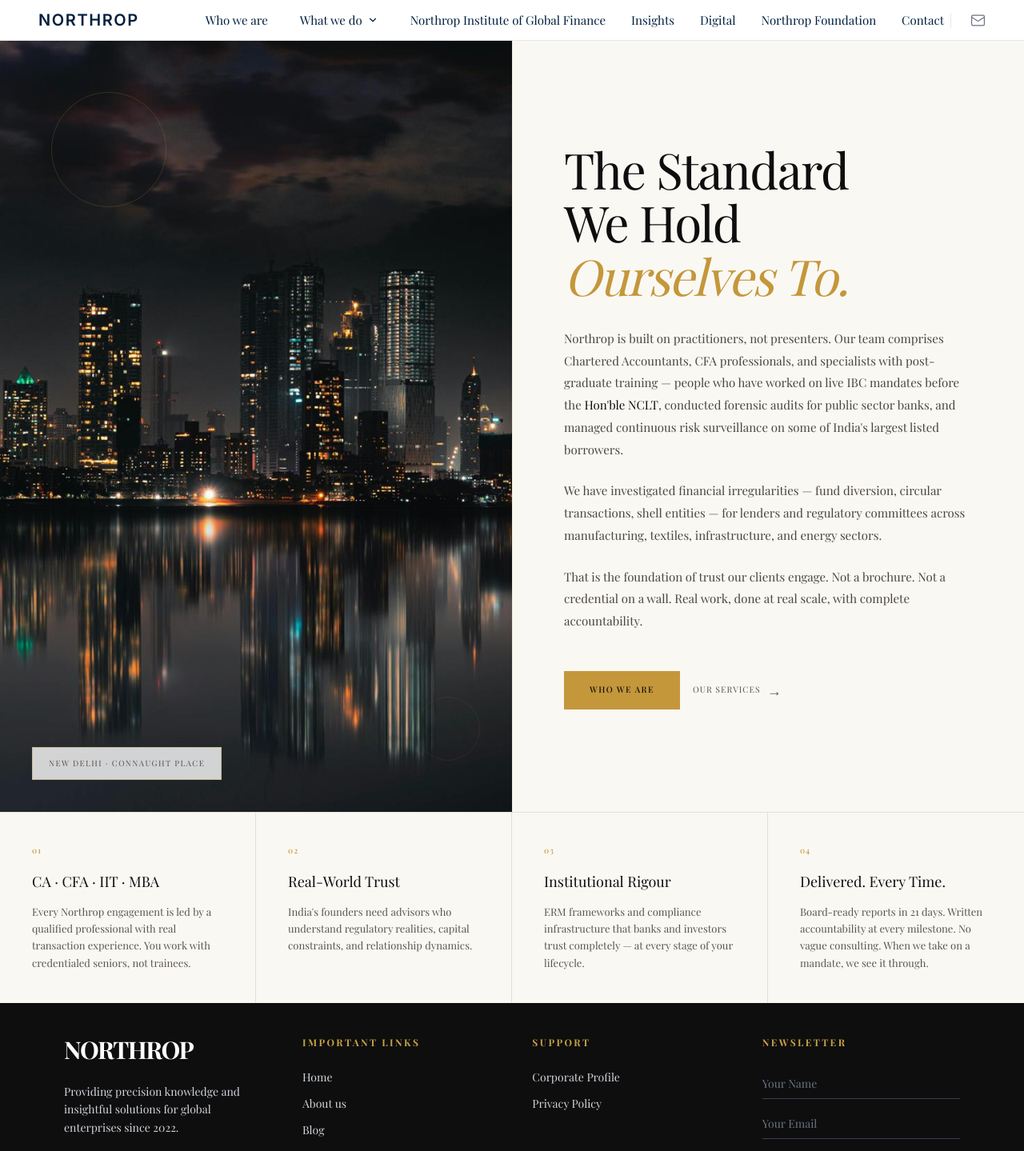
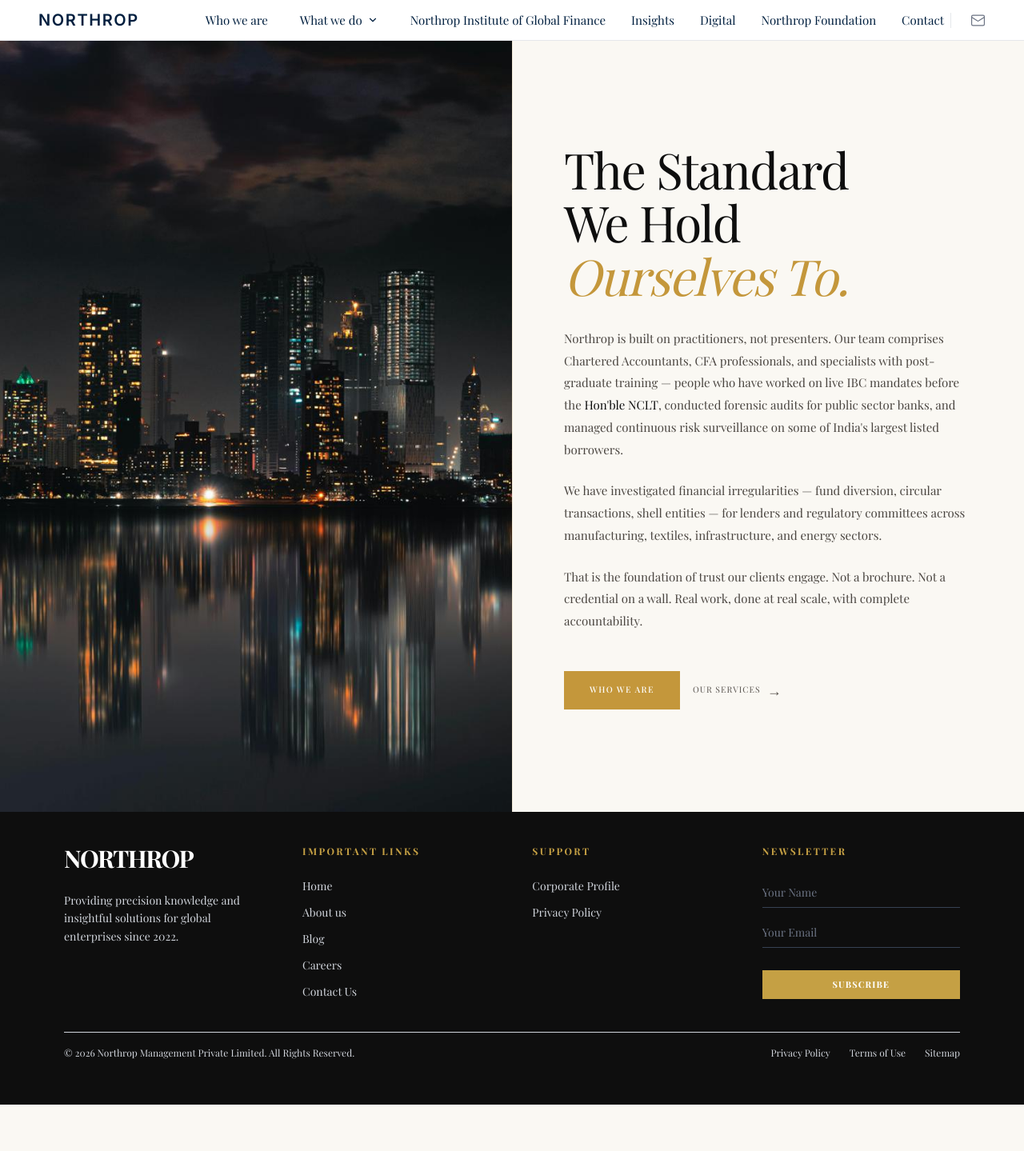
Before and after one commit to amireality/northrop-india, a React (Vite) app: page /about in a window 1280 px wide. Shown: the top 1439 px of the page at 80% size. After the commit the page ends 1381 px from the top, so only its background shows below. Built offline with nearby package versions, Linux system fonts and the light colour scheme; a web font is replaced by a local one.

Commit message:
fixed changes

```diff
--- a/src/components/home/About.jsx
+++ b/src/components/home/About.jsx
@@ -42,27 +42,25 @@ export default function About() {
     <section id="about" className="bg-[#FAF8F3] overflow-hidden">
 
       {/* MAIN GRID — Left Image / Right Text */}
-      <div className="grid grid-cols-1 lg:grid-cols-2 min-h-[90vh]">
+      <div className="grid grid-cols-1 lg:grid-cols-2 min-h-[60vh]">
 
         {/* LEFT — Image */}
-        <div ref={addToRefs} className="relative overflow-hidden min-h-[500px] opacity-0 translate-y-10 transition-all duration-1000">
+        <div ref={addToRefs} className="relative overflow-hidden min-h-[400px] opacity-0 translate-y-10 transition-all duration-1000">
           <div
             className="absolute inset-0 bg-cover bg-center"
             style={{ backgroundImage: "url('/homepageimg/about.jpeg')" }}
           ></div>
 
 
-             {/* OVERLAY */}
-        {/* <div className="absolute inset-0 bg-gradient-to-r from-[#141414] via-[#141414]/80 to-transparent"></div> */}
+          {/* OVERLAY */}
+          {/* <div className="absolute inset-0 bg-gradient-to-r from-[#141414] via-[#141414]/80 to-transparent"></div> */}
 
-          {/* Decorative circles */}
-          <div className="absolute top-16 left-16 w-36 h-36 border border-[#C4973B]/20 rounded-full pointer-events-none"></div>
-          <div className="absolute bottom-16 right-10 w-20 h-20 border border-[#C4973B]/10 rounded-full pointer-events-none"></div>
+
 
           {/* Location badge */}
-          <div className="absolute bottom-10 left-10 border border-[#C4973B]/40 bg-white/80 backdrop-blur-md px-5 py-3 text-[#5A5550] text-[10px] tracking-[0.14em] uppercase">
+          {/* <div className="absolute bottom-10 left-10 border border-[#C4973B]/40 bg-white/80 backdrop-blur-md px-5 py-3 text-[#5A5550] text-[10px] tracking-[0.14em] uppercase">
             New Delhi · Connaught Place
-          </div>
+          </div> */}
         </div>
 
         {/* RIGHT — Content */}
@@ -98,7 +96,7 @@ export default function About() {
           <div ref={addToRefs} className="flex flex-wrap gap-4 opacity-0 translate-y-10 transition-all duration-700 delay-300">
             <a
               href="/who-we-are"
-              className="bg-[#C4973B] text-[#0E0E0E] text-[10.5px] font-medium tracking-[0.14em] uppercase px-8 py-4 transition-all hover:bg-[#D9AF58] hover:-translate-y-0.5"
+              className="bg-[#C4973B] text-[#ffff] text-[10.5px] font-medium tracking-[0.14em] uppercase px-8 py-4 transition-all hover:bg-[#D9AF58] hover:-translate-y-0.5"
             >
               Who We Are
             </a>
@@ -114,7 +112,7 @@ export default function About() {
       </div>
 
       {/* PILLARS GRID */}
-      <div className="border-t border-[#0E0E0E]/10">
+      {/* <div className="border-t border-[#0E0E0E]/10">
         <div className="grid grid-cols-1 md:grid-cols-2 lg:grid-cols-4">
           <Pillar
             num="01"
@@ -141,7 +139,7 @@ export default function About() {
             delay="delay-600"
           />
         </div>
-      </div>
+      </div> */}
     </section>
   );
 }
--- a/src/components/home/Hero.jsx
+++ b/src/components/home/Hero.jsx
@@ -100,9 +100,6 @@ export default function Hero() {
         {/* OVERLAY */}
         {/* <div className="absolute inset-0 bg-gradient-to-r from-[#141414] via-[#141414]/80 to-transparent"></div> */}
 
-        {/* DECORATIVE CIRCLES */}
-        <div className="absolute top-20 right-20 w-40 h-40 border border-[#C4973B]/20 rounded-full"></div>
-        <div className="absolute bottom-20 left-10 w-24 h-24 border border-[#C4973B]/10 rounded-full"></div>
 
         {/* BADGE */}
         <div className="absolute bottom-10 right-10 border border-[#C4973B]/30 bg-[#0E0E0E]/50 backdrop-blur-md px-5 py-3 text-white/40 text-[10px] tracking-[0.14em] uppercase">
```
